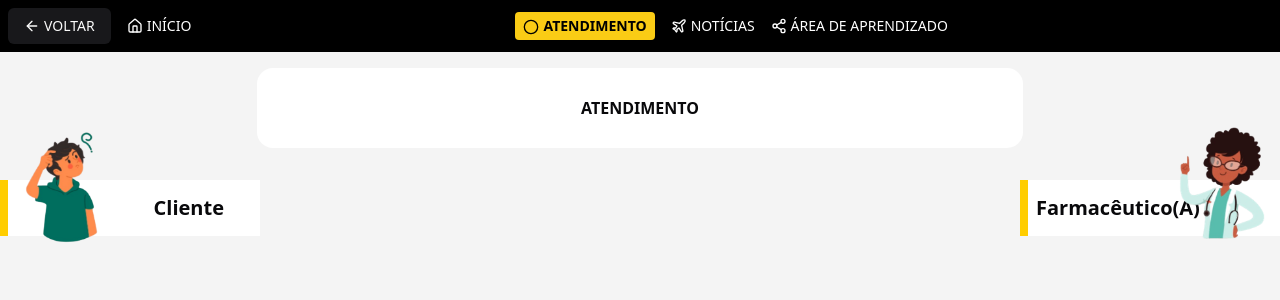
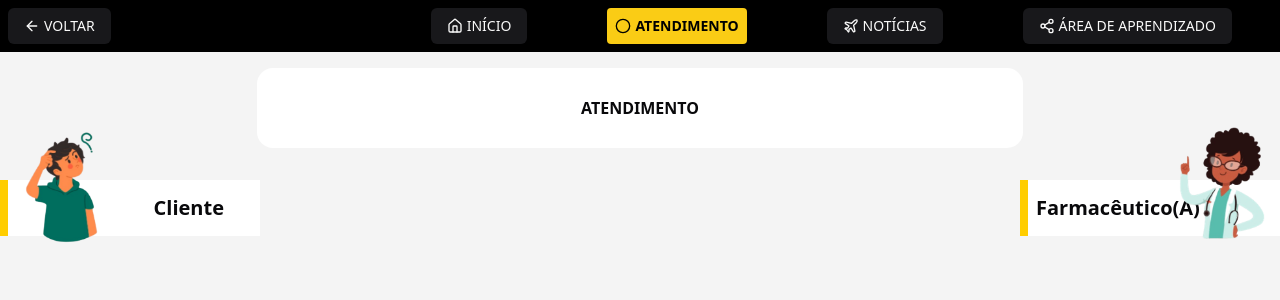
Before and after one commit to Cauatn/FarmaLibra, a React (Vite) app in the folder frontend/: page /chat in a window 1280 px wide. Shown: the top 300 px of the page. Built offline with nearby package versions, Linux system fonts and the light colour scheme.

Commit message:
fix: minor problems

```diff
--- a/frontend/src/components/CustomDialog.tsx
+++ b/frontend/src/components/CustomDialog.tsx
@@ -64,7 +64,6 @@ function CustomDialog({ type }: { type: string }) {
             onHover={setHoveredVideo}
           />
           <BotaoAtendimento
-            cor="bg-yellow-500 hover:bg-yellow-600"
             texto="PARA QUE SERVE ESSE MEDICAMENTO?"
             category="c3"
             videoId="MEw53FHdulU"
--- a/frontend/src/components/Header.tsx
+++ b/frontend/src/components/Header.tsx
@@ -3,12 +3,12 @@ import { ArrowLeftIcon, CircleIcon, HomeIcon, Share2Icon } from "lucide-react";
 import { useNavigate } from "react-router-dom";
 import { Button } from "./ui/button";
 
-function Header() {
+function Header({ showBack }: { showBack?: boolean }) {
   const navigate = useNavigate();
   return (
-    <header className="bg-black p-2 text-white">
-      <nav className="flex items-center">
-        <div className="flex w-fit items-center space-x-4">
+    <header className="relative z-10 bg-black p-2 text-white">
+      <nav className="flex w-full items-center justify-between">
+        {showBack && (
           <Button
             className="flex items-center space-x-1 text-sm"
             onClick={() => navigate(-1)}
@@ -16,27 +16,36 @@ function Header() {
             <ArrowLeftIcon className="h-4 w-4" />
             <span>VOLTAR</span>
           </Button>
-          <a href="#" className="flex items-center space-x-1 text-sm">
+        )}
+        <div className="ml-80 flex w-full items-center justify-start space-x-20">
+          <Button
+            className="flex items-center space-x-1 text-sm"
+            onClick={() => navigate("/inicio")}
+          >
             <HomeIcon className="h-4 w-4" />
             <span>INÍCIO</span>
-          </a>
-        </div>
-        <div className="flex w-full items-center justify-center space-x-4">
-          <a
-            href="#"
+          </Button>
+          <Button
             className="rounded bg-yellow-400 px-2 py-1 text-sm font-bold text-black"
+            onClick={() => navigate("/chat")}
           >
             <CircleIcon className="mr-1 inline h-4 w-4" />
             ATENDIMENTO
-          </a>
-          <a href="#" className="flex items-center space-x-1 text-sm">
+          </Button>
+          <Button
+            className="flex items-center space-x-1 text-sm"
+            onClick={() => navigate("")}
+          >
             <Plane className="h-4 w-4" />
             <span>NOTÍCIAS</span>
-          </a>
-          <a href="#" className="flex items-center space-x-1 text-sm">
+          </Button>
+          <Button
+            className="flex items-center space-x-1 text-sm"
+            onClick={() => navigate("")}
+          >
             <Share2Icon className="h-4 w-4" />
             <span>ÁREA DE APRENDIZADO</span>
-          </a>
+          </Button>
         </div>
       </nav>
     </header>
--- a/frontend/src/core/Category.tsx
+++ b/frontend/src/core/Category.tsx
@@ -51,7 +51,7 @@ function Category() {
   return (
     <div className="flex min-h-screen flex-col bg-[#F4F4F4]">
       <div className="mx-auto w-full max-w-7xl flex-grow space-y-4">
-        <Header />
+        <Header showBack />
         <main className="relative flex flex-grow flex-col items-center space-y-8">
           <div
             className={`z-20 flex h-20 w-[766px] items-center justify-center rounded-2xl ${cor} text-xl font-bold`}
--- a/frontend/src/core/Inicio.tsx
+++ b/frontend/src/core/Inicio.tsx
@@ -28,15 +28,14 @@ function Inicio() {
       />
       <div className="flex flex-1 items-center">
         <div className="relative flex w-2/3 flex-col space-y-20 p-8">
-          <div className="relative inline-flex h-14 w-[260px] items-center justify-between bg-white hover:cursor-pointer">
+          <div className="relative inline-flex h-14 w-[360px] items-center justify-between bg-white">
             <div className="h-full w-2 bg-[#FFCD00]"></div>
             <img
               src={cliente}
               alt=""
-              className="absolute -top-14 left-4 w-28"
+              className="absolute -top-14 left-0 w-28"
             />
-
-            <p className="mr-9 text-xl font-bold">Cliente</p>
+            <p className="ml-20 mr-9 text-2xl font-bold">Bem-Vindo Cliente</p>
           </div>
           <nav className="space-y-4">
             <button
@@ -78,7 +77,7 @@ function Inicio() {
             <button
               className="flex w-full items-center space-x-4 rounded-lg bg-gray-100 p-3"
               onClick={() => {
-                navigate("/");
+                navigate("/sugestion");
               }}
             >
               <MessageSquare />
--- a/frontend/src/core/chat.tsx
+++ b/frontend/src/core/chat.tsx
@@ -10,7 +10,7 @@ function Chat() {
   return (
     <div className="m-0 flex min-h-screen w-full flex-col bg-[#F4F4F4]">
       <div className="mx-auto flex h-full w-full max-w-7xl flex-col space-y-4">
-        <Header />
+        <Header showBack />
         <main className="relative flex flex-col items-center space-y-8">
           <div className="z-20 flex h-20 w-[766px] items-center justify-center rounded-2xl bg-white font-bold">
             ATENDIMENTO
```
